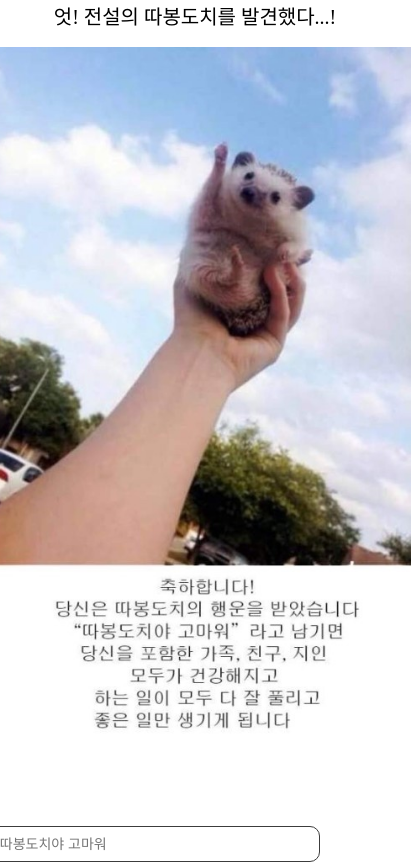
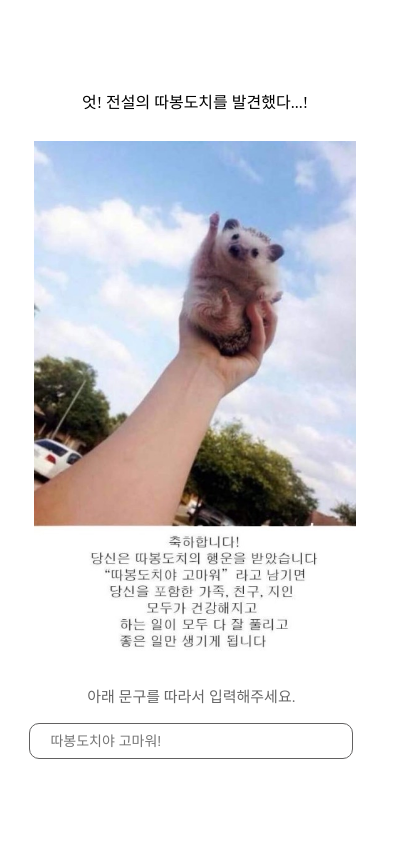
Before and after one commit to candosh/Thankyou-ddabong-dochi, a React (Vite) app: page / in a window 390 px wide. Shown: the whole page, 411 px wide, since content can reach past the window. Built offline with nearby package versions, Linux system fonts and the light colour scheme; a web font is replaced by a local one.

Commit message:
[design] 반응형 추가

```diff
--- a/src/pages/Home.tsx
+++ b/src/pages/Home.tsx
@@ -13,7 +13,7 @@ function Home() {
 
   const handleSubmit = (event: React.FormEvent<HTMLFormElement>) => {
     event.preventDefault();
-    if (inputValue === "따봉도치야 고마워") {
+    if (inputValue === "따봉도치야 고마워" || "따봉도치야 고마워!") {
       navigate("/result");
     } else {
       alert("정확한 따봉도치를 입력해주세요 🦹🏻‍♀️");
@@ -26,15 +26,18 @@ function Home() {
           <HeaderContainer>
             <p>엇! 전설의 따봉도치를 발견했다...!</p>
           </HeaderContainer>
-          <MainImage src={Ddabong} alt="mainImg" />
+          <MainImgContainer>
+            <MainImage src={Ddabong} alt="mainImg" />
+          </MainImgContainer>
           <ContentContainer>
+            <ContentText>아래 문구를 따라서 입력해주세요.</ContentText>
             <form onSubmit={handleSubmit}>
               <ContentInput
                 as="input"
                 type="text"
                 value={inputValue}
                 onChange={handleInputChange}
-                placeholder="따봉도치야 고마워"
+                placeholder="따봉도치야 고마워!"
               />
             </form>
           </ContentContainer>
@@ -55,39 +58,74 @@ const MainContainer = styled.div`
 `;
 
 const ComponentContaienr = styled.div`
-  margin: 30px 30px;
+  margin: 25px;
+  @media (max-width: 768px) {
+    margin: 15px;
+  }
 `;
 
 const HeaderContainer = styled.h2`
   display: flex;
   justify-content: center;
   align-items: center;
-  margin: 20px;
+  margin: 30px;
   font-family: DNFBitBitv2;
   font-size: 20px;
+  @media (max-width: 768px) {
+    font-size: 16px;
+  }
+`;
+
+const MainImgContainer = styled.div`
+  display: flex;
+  justify-content: center;
+  align-items: center;
+  flex-direction: column;
+  margin: 30px;
 `;
 
 const MainImage = styled.img`
-  height: 700px;
+  display: flex;
+  height: 650px;
   width: auto;
   object-fit: cover;
+  @media (max-width: 768px) {
+    height: 520px;
+  }
 `;
+
 const ContentContainer = styled.div`
+  display: flex;
+  justify-content: center;
+  align-items: center;
+  flex-direction: column;
   height: 58px;
   width: 400px;
-  padding-top: 50px;
+  margin: 30px 37px;
+  @media (max-width: 768px) {
+    width: 300px;
+  }
+`;
+
+const ContentText = styled.div`
+  font-size: 15px;
+  color: #666666;
 `;
 const ContentInput = styled.input`
   height: 32px;
-  width: 317px;
-  top: 26px;
+  width: 350px;
+  top: 8px;
   position: relative;
   border-color: #989595;
   border-radius: 10px;
   border: 1px solid;
   outline: none;
-  color: #3c3c3c;
+  color: #626161;
   font-size: 14px;
   font-weight: 400;
   padding-left: 20px;
+  margin-top: 10px;
+  @media (max-width: 768px) {
+    width: 300px;
+  }
 `;
```
